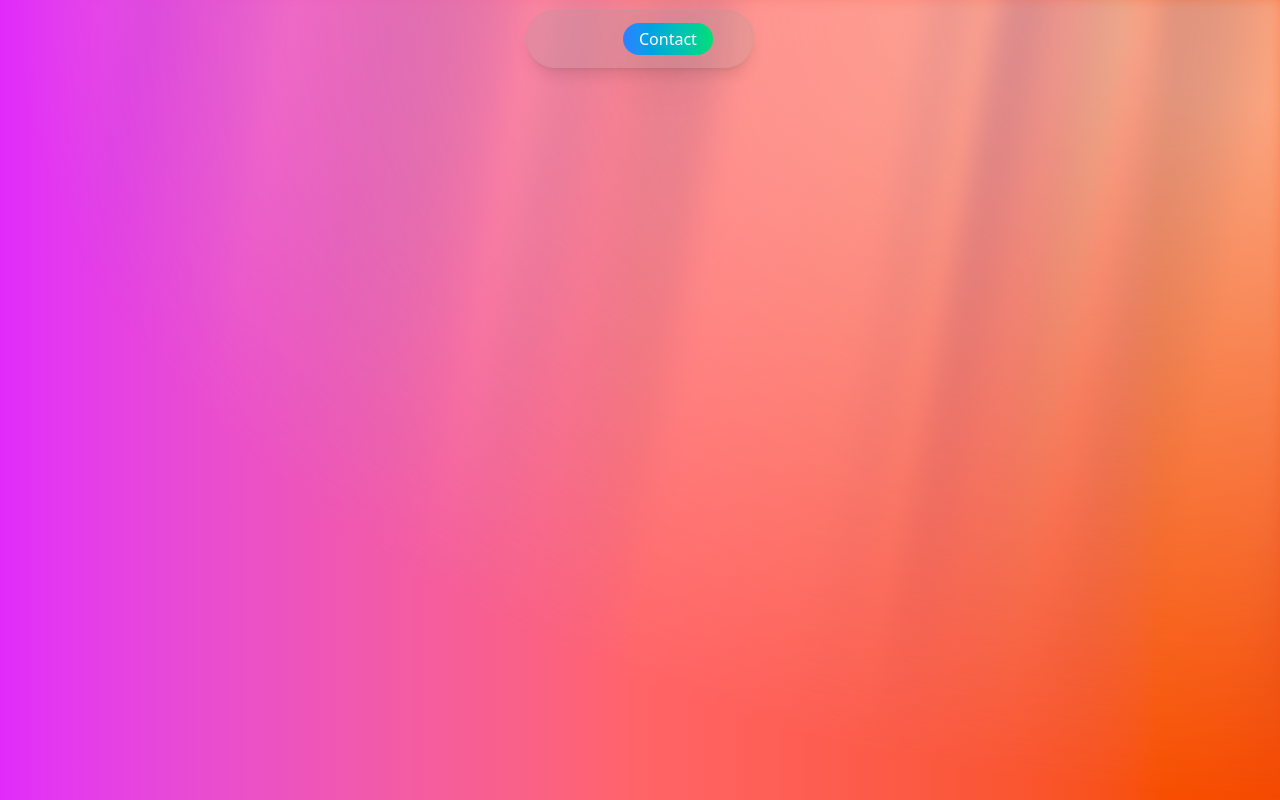
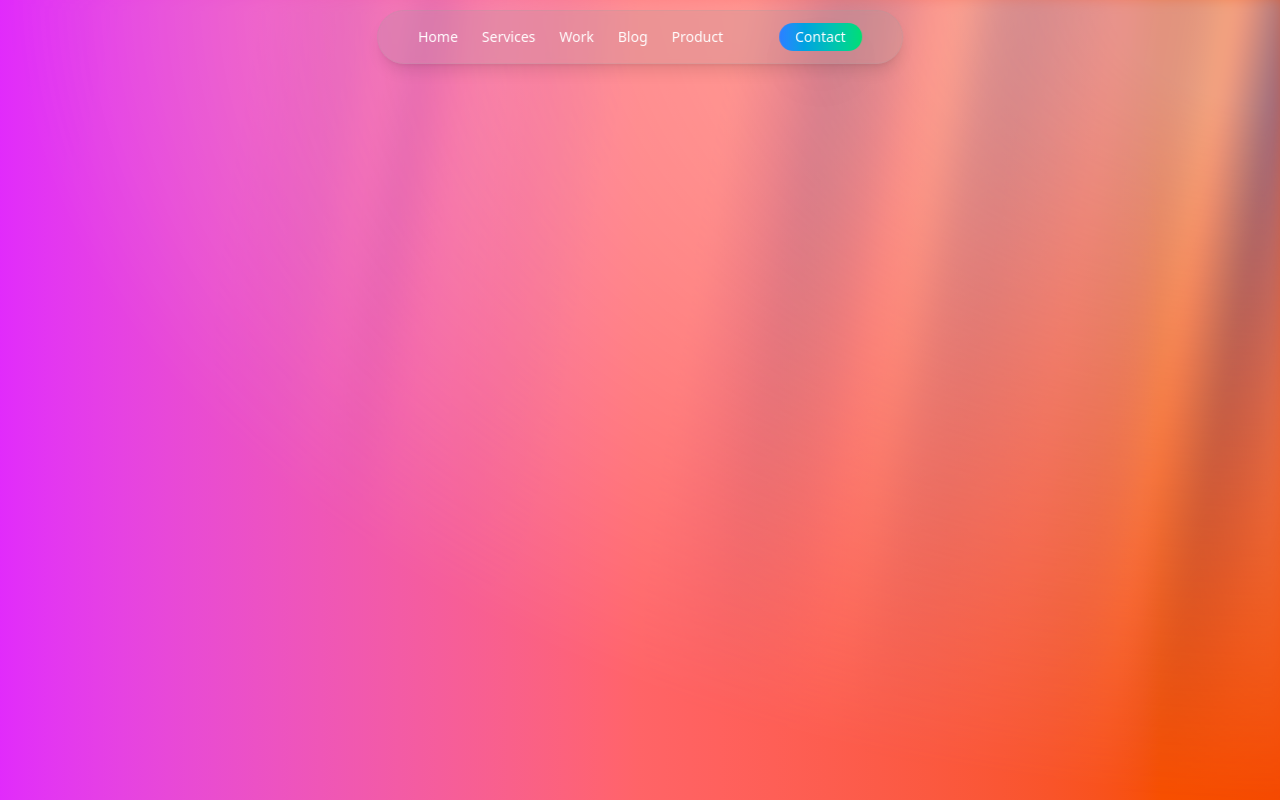
Before and after one commit to modtherhub/INNA, a React (Vite) app: page / in a window 1280 px wide. Built offline with nearby package versions, Linux system fonts and the light colour scheme.

Commit message:
Navbar is done

```diff
--- a/src/App.tsx
+++ b/src/App.tsx
@@ -10,8 +10,8 @@ function App() {
     bg-gradient-to-r from-fuchsia-500  via-red-400 to-orange-600
     flex items-center justify-center text-white">
       <AuroraBackground >
-      <div>
-
+      <div className="text-center space-y-5 max-w-2xl z-8">
+        <p></p>
       </div>
       </AuroraBackground>
     </section>
--- a/src/components/Navbar.tsx
+++ b/src/components/Navbar.tsx
@@ -1,9 +1,11 @@
-import React from 'react'
 
 const Navbar = () => {
     const Listitem: string[] = [
+        'Home',
+        'Services',
         'Work',
-        'Services'
+        'Blog',
+        'Product'
     ]
     return (
         <header className='fixed bg-neutral-400/20 backdrop-blur-[3px]
@@ -13,10 +15,20 @@ const Navbar = () => {
         shadow-lg text-white'>
 
             <ul className='flex gap-6 text-xl'>
+                {Listitem.map((item, index) => (
 
+                    <li className='text-sm relative group cursor-pointer' key={index}>
+                        {item}
+                        <span className="absolute left-0 bottom-[-5px]
+                        w-0 h-[2px] group-hover:w-full bg-gradient-to-r
+                        from-blue-500 to-green-400 rounded-full
+                        transition-all duration-300"></span>
+                    </li>
+
+                ))}
             </ul>
 
-            <button className='bg-gradient-to-r
+            <button className='bg-gradient-to-r text-sm
                 from-blue-500 to-green-400 px-4 py-1
                 rounded-full shadow-2xl hover:from-blue-600
                 hover:to-green-600 transition-all duration-500'>
```
